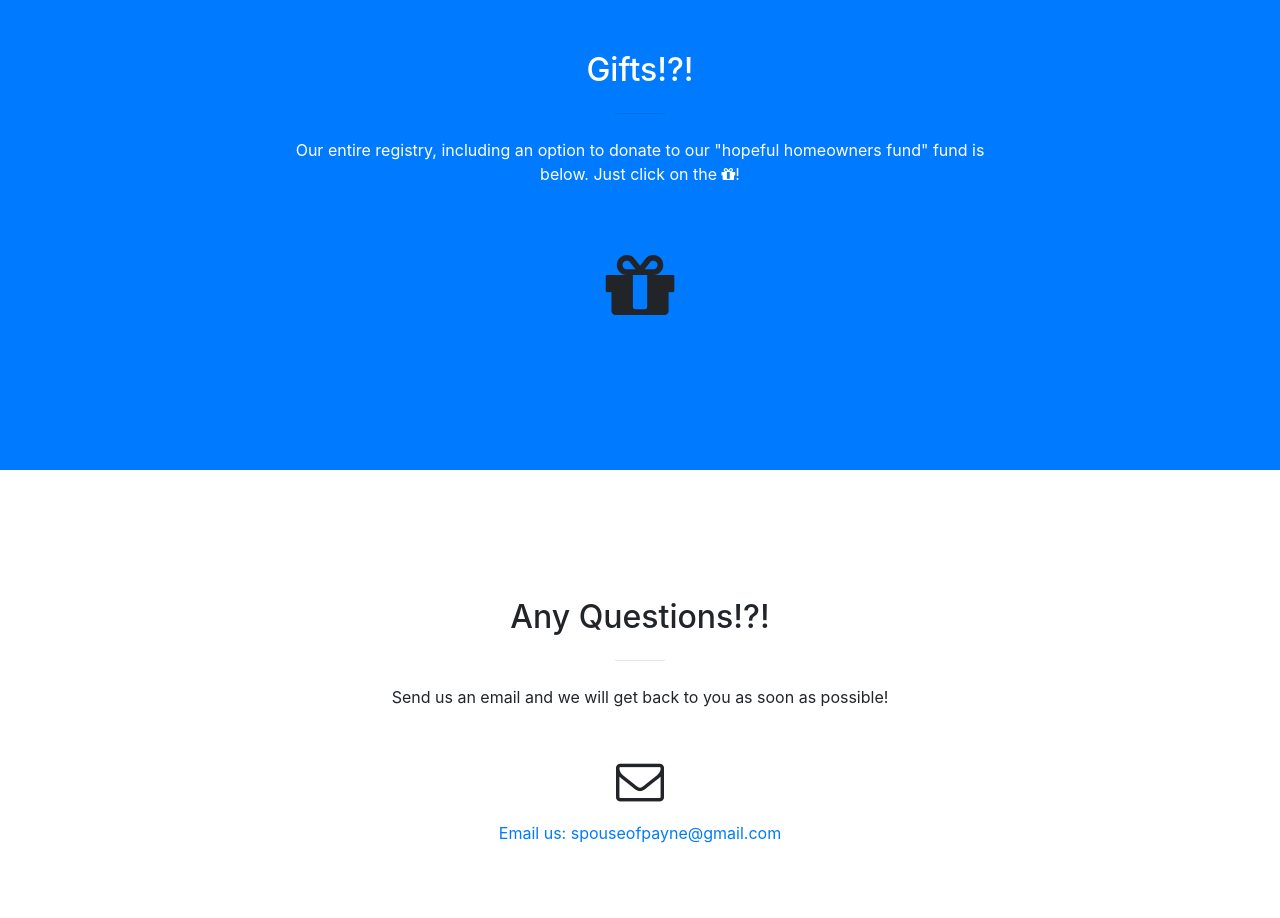
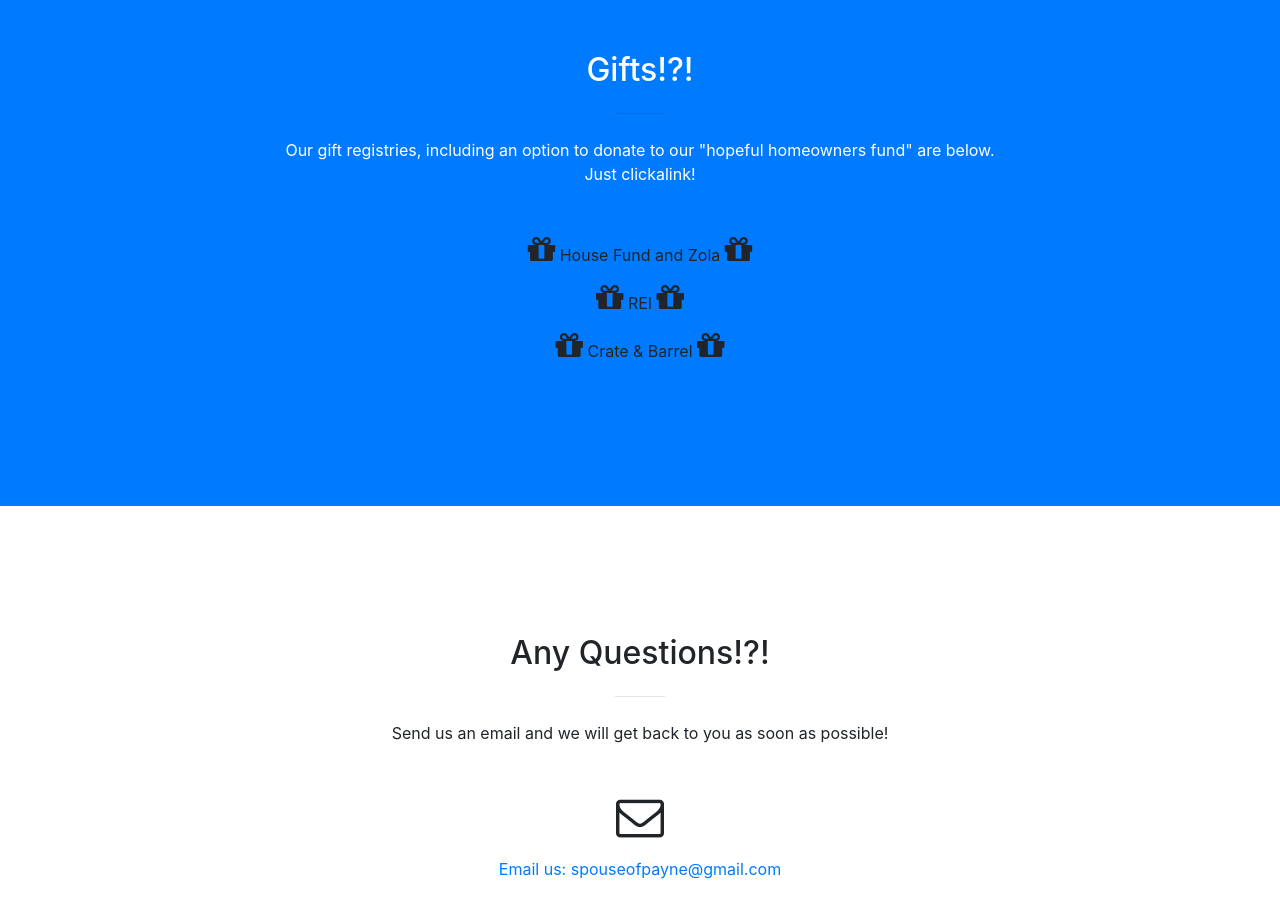
Before and after one commit to payne-chris-r/payne-chris-r.github.io, a website with bundled scripts: page index.html in a window 1280 px wide. Shown: the part 4600-5518 px from the top of the page. Built offline with nearby package versions, Linux system fonts and the light colour scheme.

Commit message:
Stuff and things

```diff
--- a/css/spouse.css
+++ b/css/spouse.css
@@ -31,3 +31,9 @@
 .text-black:hover {
   color: #fff;
 }
+
+.crate {
+  width: 200px;
+  margin: 10px;
+  /* display: block; */
+}
--- a/index.html
+++ b/index.html
@@ -331,17 +331,33 @@
             <h2 class="section-heading">Gifts!?!</h2>
             <hr class="my-4">
             <p class="mb-5">
-              Our entire registry,
-              including an option to donate to our "hopeful homeowners fund"
-              fund is below. Just click on
-              the <i class="fa fa-gift mb-3 sr-contact"></i>!
+              Our gift registries, including an option to donate to our "hopeful
+              homeowners fund" are below. Just clickalink!
             </p>
           </div>
         </div>
         <div class="row">
           <div class="col-lg-8 mx-auto text-center">
             <a class="text-black" href="https://www.zola.com/registry/spouseofpayne" target="_blank">
-              <i class="fa fa-gift fa-5x mb-3"></i>
+              <div>
+                <i class="fa fa-gift fa-2x mb-3"></i>
+                <span>House Fund and Zola</span>
+                <i class="fa fa-gift fa-2x mb-3"></i>
+              </div>
+            </a>
+            <a class="text-black" href="https://www.rei.com/GiftRegistryDetails/GR152812353?cm_mmc=gift_reg-_-Wedding-_-announce-_-25Mar2018" target="_blank">
+              <div>
+                <i class="fa fa-gift fa-2x mb-3"></i>
+                <span> REI</span>
+                <i class="fa fa-gift fa-2x mb-3"></i>
+              </div>
+            </a>
+            <a class="text-black" href="https://www.crateandbarrel.com/gift-registry/brittany-flaherty-and-chris-payne/r5826834" target="_blank">
+              <div>
+                <i class="fa fa-gift fa-2x mb-3"></i>
+                <span> Crate & Barrel</span>
+                <i class="fa fa-gift fa-2x mb-3"></i>
+              </div>
             </a>
           </div>
         </div>
```
